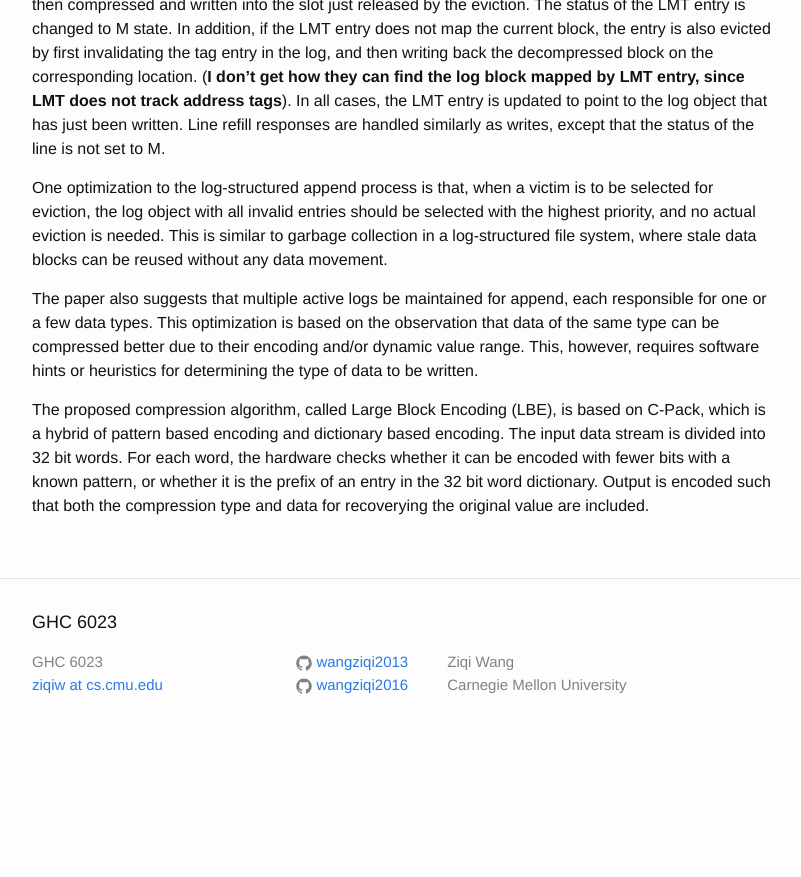
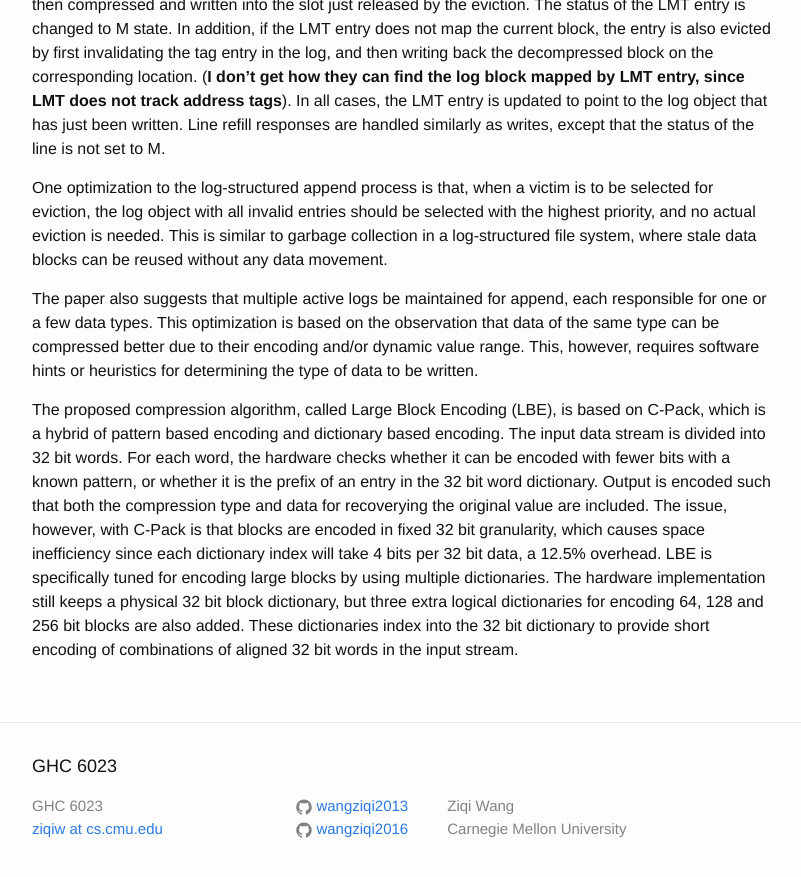
Before and after one commit to wangziqi2013/wangziqi2013.github.io, a Jekyll site: the page built from _posts/2020-06-28-morc.markdown, in a window 1280 px wide and 900 px high, scrolled down 2887 px. Shown: the top 877 px of the window, without its empty margins (238-1039 px from the left). Built offline with Jekyll 4.4.1, drawn with Linux system fonts in a browser that asks for light colours; before the commit the page ends 3643 px from its top, so only the background shows below that.

Commit message:
Adding dict

```diff
--- a/_posts/2020-06-28-morc.markdown
+++ b/_posts/2020-06-28-morc.markdown
@@ -131,4 +131,9 @@ The proposed compression algorithm, called Large Block Encoding (LBE), is based
 based encoding and dictionary based encoding. The input data stream is divided into 32 bit words. For each word, the
 hardware checks whether it can be encoded with fewer bits with a known pattern, or whether it is the prefix of an
 entry in the 32 bit word dictionary. Output is encoded such that both the compression type and data for recoverying the
-original value are included.
+original value are included. The issue, however, with C-Pack is that blocks are encoded in fixed 32 bit granularity,
+which causes space inefficiency since each dictionary index will take 4 bits per 32 bit data, a 12.5% overhead.
+LBE is specifically tuned for encoding large blocks by using multiple dictionaries.
+The hardware implementation still keeps a physical 32 bit block dictionary, but three extra logical dictionaries for
+encoding 64, 128 and 256 bit blocks are also added. These dictionaries index into the 32 bit dictionary to provide
+short encoding of combinations of aligned 32 bit words in the input stream.
```
